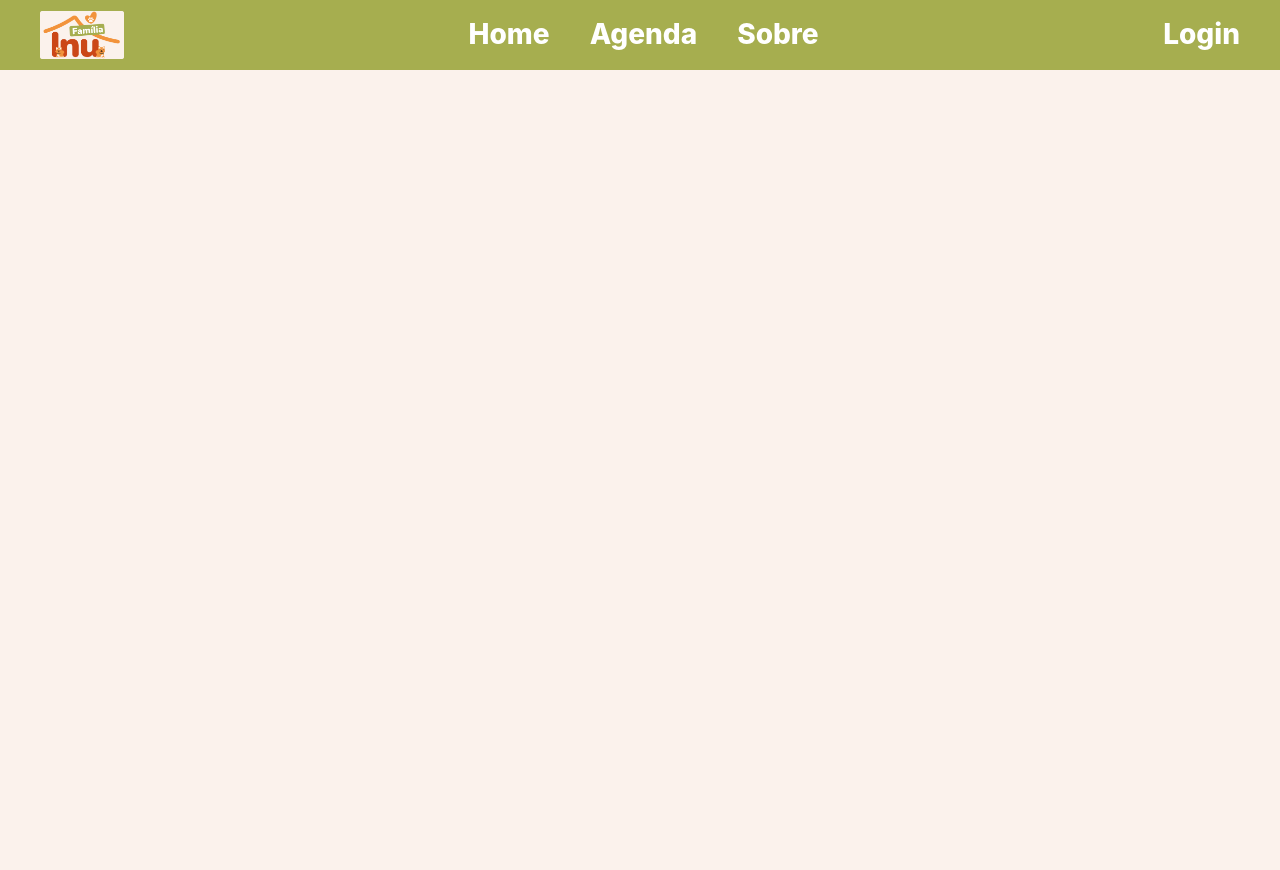
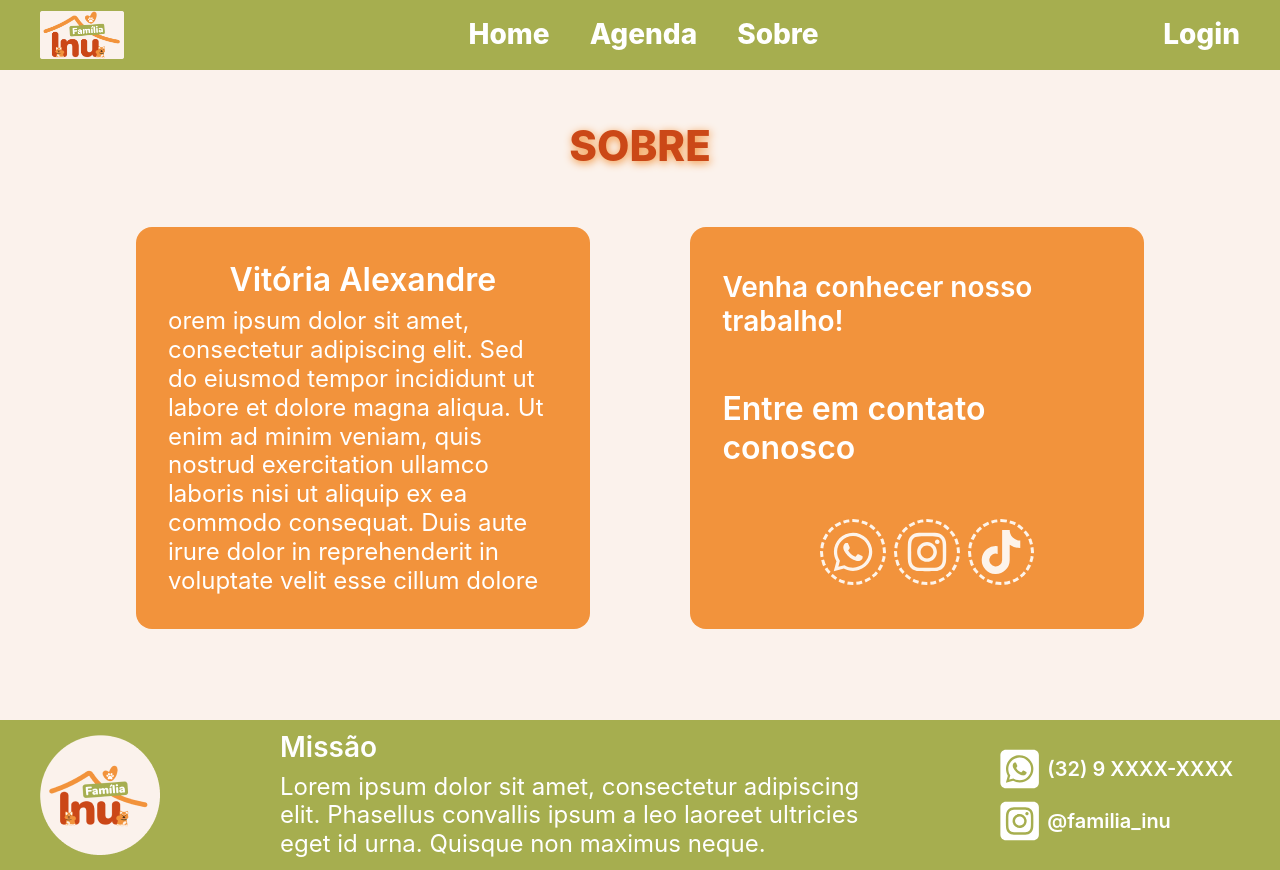
Before and after one commit to yamashita-tiemi/Familia-Inu, a Next.js app: page /sobre in a window 1280 px wide. Before the commit the page ends 800 px from the top, so only its background shows below. Built offline with nearby package versions, Linux system fonts and the light colour scheme.

Commit message:
section about - initial struct

```diff
--- a/src/app/_components/icon.tsx
+++ b/src/app/_components/icon.tsx
@@ -1,5 +1,5 @@
 import { HStack, Link, Stack } from "@chakra-ui/react";
-import { FaSquareWhatsapp, FaSquareInstagram } from "react-icons/fa6";
+import { FaSquareWhatsapp, FaSquareInstagram, FaTiktok, FaWhatsapp, FaInstagram } from "react-icons/fa6";
 import { IoPawSharp } from "react-icons/io5";
 import NextLink from "next/link";
 import { TextIndex } from "./text";
@@ -23,15 +23,59 @@ export function IconSocial() {
             <Link as={NextLink} href={'https://web.whatsapp.com/'} isExternal={true}>
                 <HStack>
                     <FaSquareWhatsapp size={"44px"} color="#FFFFFF" />
-                    <TextIndex text={"(32) 9 XXXX-XXXX"} size={"20px"} color={"#FFFFFF"}/>
+                    <TextIndex text={"(32) 9 XXXX-XXXX"} size={"20px"} color={"#FFFFFF"} />
                 </HStack>
             </Link>
             <Link as={NextLink} href={'https://www.instagram.com/'} isExternal={true}>
-            <HStack>
+                <HStack>
                     <FaSquareInstagram size={"44px"} color="#FFFFFF" />
-                    <TextIndex text={"@familia_inu"} size={"20px"} color={"#FFFFFF"}/>
+                    <TextIndex text={"@familia_inu"} size={"20px"} color={"#FFFFFF"} />
                 </HStack>
             </Link>
         </Stack>
     )
 }
+
+export function IconSocialCard() {
+    return (
+        <HStack
+            // bg={"blue"}
+            width={"50%"}
+            justifyContent={"space-between"}
+        >
+            <Link as={NextLink} href={'https://web.whatsapp.com/'} isExternal={true}
+                borderRadius={"50%"}
+                border={"dashed"}
+                borderColor={"#FFFFFF"}
+                padding={2}
+                justifyContent={"center"}
+                alignItems={"center"}
+                opacity={0.9}
+            >
+                <FaWhatsapp size={"44px"} color="#FFFFFF" />
+            </Link>
+            <Link as={NextLink} href={'https://www.instagram.com/'} isExternal={true}
+                borderRadius={"50%"}
+                border={"dashed"}
+                borderColor={"#FFFFFF"}
+                padding={2}
+                justifyContent={"center"}
+                alignItems={"center"}
+                opacity={0.9}
+            >
+                <FaInstagram size={"44px"} color="#FFFFFF" />
+            </Link>
+            <Link as={NextLink} href={'https://www.instagram.com/'} isExternal={true}
+                borderRadius={"50%"}
+                border={"dashed"}
+                borderColor={"#FFFFFF"}
+                padding={2}
+                justifyContent={"center"}
+                alignItems={"center"}
+                opacity={0.9}
+            >
+                <FaTiktok size={"44px"} color="#FFFFFF" />
+            </Link>
+        </HStack>
+    )
+}
--- a/src/app/_components/section.tsx
+++ b/src/app/_components/section.tsx
@@ -1,9 +1,10 @@
 import { HStack, Stack } from "@chakra-ui/react";
 import { ArticleDaily, ArticleIndexPrimary } from "./article";
-import { TitlePage, TitleSection } from "./tittle";
+import { TitleCard, TitlePage, TitleSection } from "./tittle";
 import { Image } from "./image";
 import { CardReview } from "./card";
-import { IconCard } from "./icon";
+import { IconCard, IconSocialCard } from "./icon";
+import { Text, TextCard } from "./text";
 
 export function SectionIndexPrimary() {
     return (
@@ -84,3 +85,54 @@ export function SectionIndexDaily() { //precisa fazer o carossel
         </Stack>
     )
 }
+
+export function SectionAbout() {
+    return (
+        <Stack
+            as="section"
+            // bg={"pink"}
+            width={"100%"}
+            height={"720px"}
+            paddingX={20}
+            paddingBottom={10}
+            justifyContent={"center"}
+            alignItems={"center"}
+            paddingTop={"70px"}
+        >
+            <TitlePage title={"Sobre"} size={"42px"} color={"#CB4817"}/>
+            <HStack
+                // bg={"blue"}
+                width={"90%"}
+                height={"450px"}
+                paddingTop={12}
+                justifyContent={"space-between"}
+            >
+                <Stack
+                    bg={"#F2933C"}
+                    width={"45%"}
+                    height={"100%"}
+                    borderRadius={"16px"}
+                    justifyContent={"center"}
+                    alignItems={"center"}
+                    paddingX={8}
+                >
+                    <TitleCard title={"Vitória Alexandre"} size={"32px"}/>
+                    <Text text={"orem ipsum dolor sit amet, consectetur adipiscing elit. Sed do eiusmod tempor incididunt ut labore et dolore magna aliqua. Ut enim ad minim veniam, quis nostrud exercitation ullamco laboris nisi ut aliquip ex ea commodo consequat. Duis aute irure dolor in reprehenderit in voluptate velit esse cillum dolore "} size={"24px"} color={"#FFFFFF"} w={"100%"}/>
+                </Stack>
+                <Stack
+                    bg={"#F2933C"}
+                    width={"45%"}
+                    height={"100%"}
+                    borderRadius={"16px"}
+                    justifyContent={"space-evenly"}
+                    alignItems={"center"}
+                    paddingX={8}
+                >
+                    <TitleCard title={"Venha conhecer nosso trabalho!"} size={"28px"}/>
+                    <TitleCard title={"Entre em contato conosco"} size={"32px"}/>
+                    <IconSocialCard/>
+                </Stack>
+            </HStack>
+        </Stack>
+    )
+}
--- a/src/app/_components/text.tsx
+++ b/src/app/_components/text.tsx
@@ -45,18 +45,21 @@ interface TextProps {
     text: string
     size: string
     color: string
-    padding?: number
+    paddingX?: number
+    paddingY?: number
+    w: string
 }
 
-export function Text({ text, size, color, padding }: TextProps) {
+export function Text({ text, size, color, paddingX, paddingY, w }: TextProps) {
     return (
         <Heading
             as="p"
             fontSize={size}
             fontWeight={400}
             color={color}
-            w={"90%"}
-            padding={padding}
+            w={w}
+            paddingX={paddingX}
+            paddingY={paddingY}
         >
             {text}
         </Heading>
--- a/src/app/sobre/page.tsx
+++ b/src/app/sobre/page.tsx
@@ -1,9 +1,13 @@
+import Footer from "../_components/footer"
 import Navbar from "../_components/navbar"
+import { SectionAbout } from "../_components/section"
 
 export default function Sobre() {
     return(
         <>
-            <Navbar></Navbar>
+            <Navbar/>
+            <SectionAbout/>
+            <Footer/>
         </>
     )
 }
```
